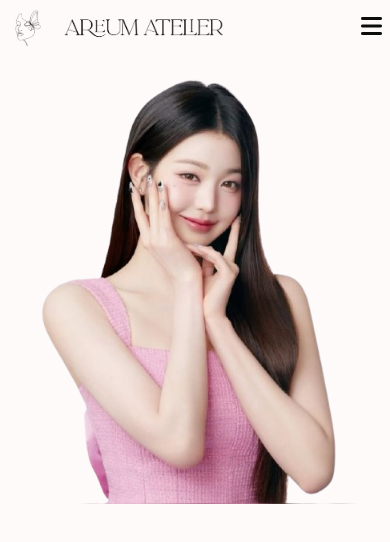
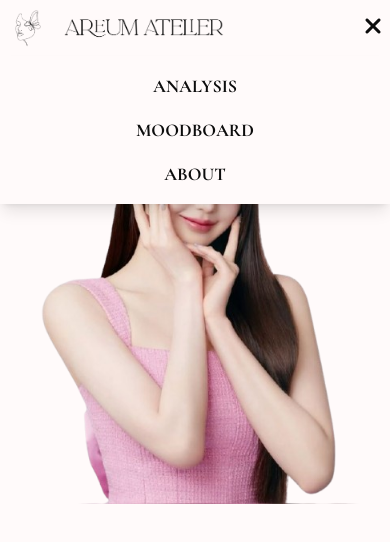
Before and after one commit to iverene/Areum-Atelier, a React (Vite) app: page / in a window 390 px wide. Both pictures are taken after a click on the element 371 px from the left and 28 px from the top of the page. Shown: the top 542 px of the page. Built offline with nearby package versions, Linux system fonts and the light colour scheme.

Commit message:
add hamburger function

```diff
--- a/src/components/NavBar.jsx
+++ b/src/components/NavBar.jsx
@@ -1,4 +1,12 @@
+import { useState } from 'react';
+
 export default function Navbar() {
+    const [isMenuOpen, setIsMenuOpen] = useState(false);
+
+    const toggleMenu = () => {
+        setIsMenuOpen(!isMenuOpen);
+    };
+
     return (
         <nav className="w-full  bg-snowWhite text-smokyBlack font-heading font-bold flex items-center justify-between p-2 md:p-4 lg:px-5 sticky top-0 left-0 z-50">
             <div className="flex items-center space-x-4">
@@ -14,8 +22,18 @@ export default function Navbar() {
                 </ul>
             </div>
 
-            <div className="md:hidden cursor-pointer">
-                <i className="fa-solid fa-bars text-2xl"></i>
+            <div className="md:hidden cursor-pointer" onClick={toggleMenu}>
+                <i className={`fa-solid ${isMenuOpen ? 'fa-xmark' : 'fa-bars'} text-2xl`}></i>
+            </div>
+
+            <div className={`absolute top-full left-0 w-full bg-snowWhite shadow-lg md:hidden transition-all duration-300 ease-in-out ${
+                isMenuOpen ? 'opacity-100 visible' : 'opacity-0 invisible'
+            }`}>
+                <ul className="flex flex-col items-center py-4 space-y-4 text-lg">
+                    <li><a href="#analysis" className="hover:text-roseWood transition-colors py-2" onClick={() => setIsMenuOpen(false)}>ANALYSIS</a></li>
+                    <li><a href="#moodboard" className="hover:text-roseWood transition-colors py-2" onClick={() => setIsMenuOpen(false)}>MOODBOARD</a></li>
+                    <li><a href="#about" className="hover:text-roseWood transition-colors py-2" onClick={() => setIsMenuOpen(false)}>ABOUT</a></li>
+                </ul>
             </div>
 
         </nav>
```
